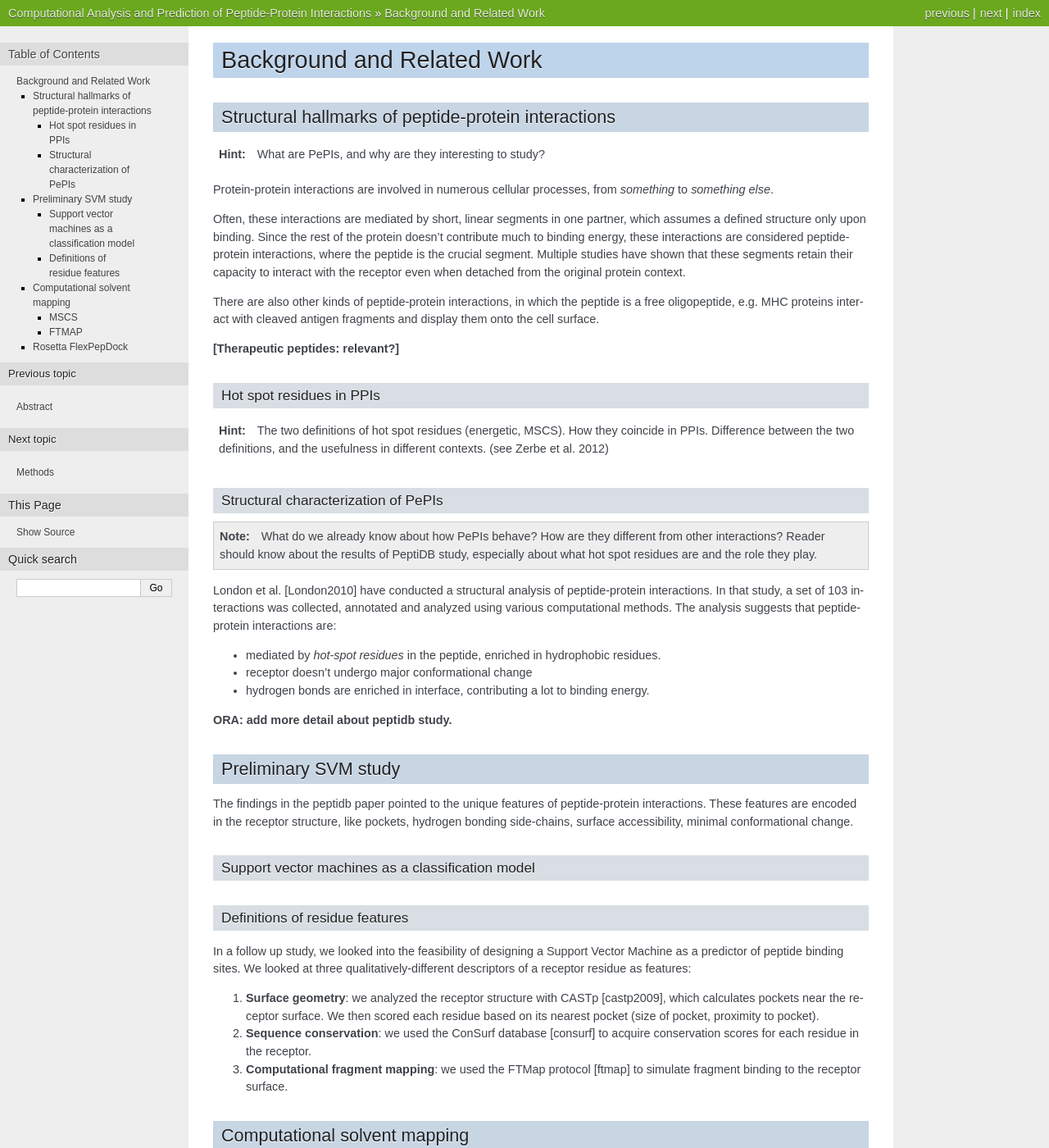
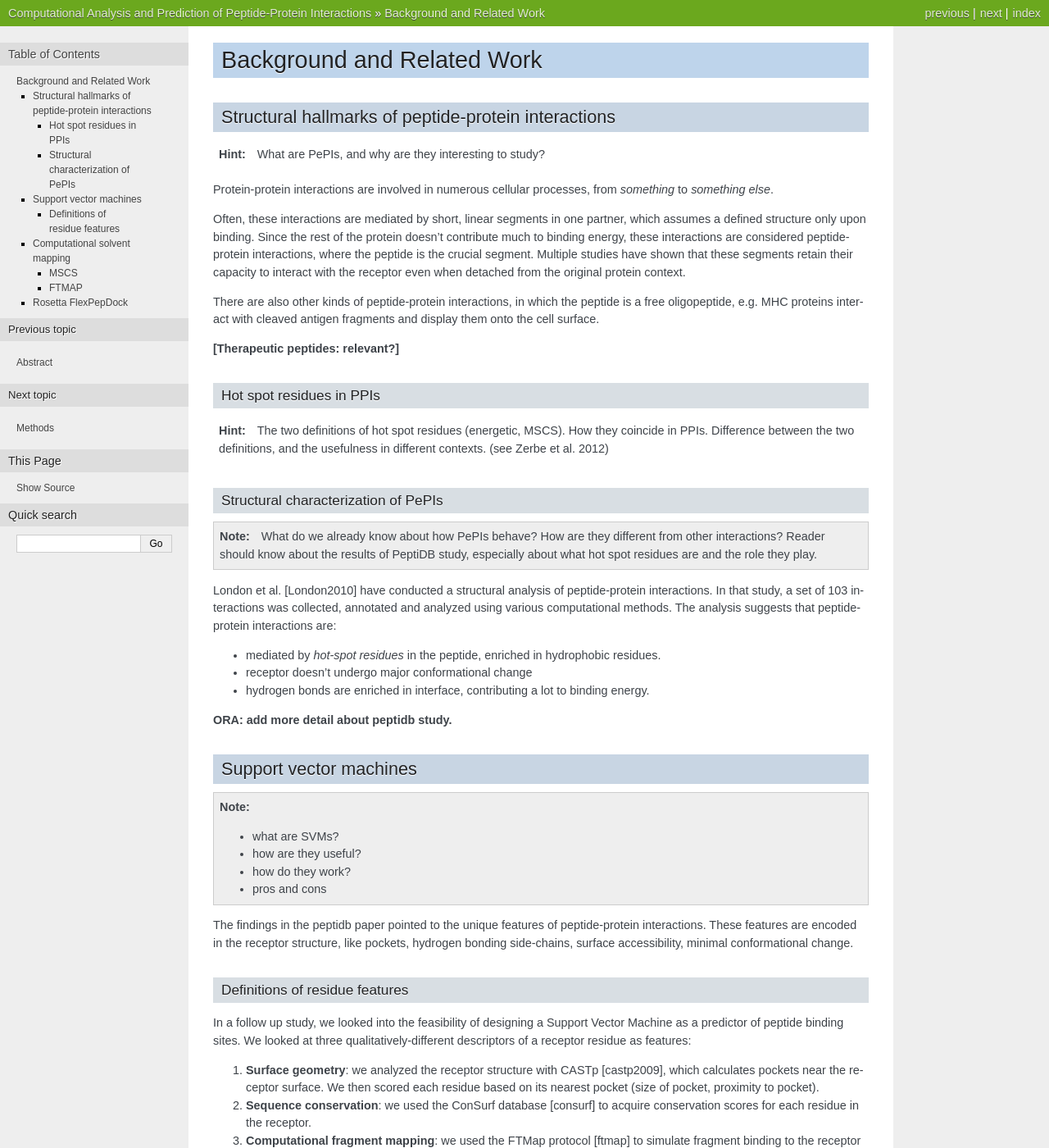
Before and after one commit to assaff/msc-thesis, a Sphinx documentation site: the page built from source/background.rst, in a window 1280 px wide and 1400 px high. Shown: the whole window at 82% size. Built offline with Sphinx 7.4.7, drawn with Linux system fonts in a browser that asks for light colours; formulas are drawn with MathJax 3.

Commit message:
reorganized SVM background

```diff
--- a/source/background.rst
+++ b/source/background.rst
@@ -77,17 +77,22 @@ methods. The analysis suggests that peptide-protein interactions are:
     * linear peptides: **something?**
     * helical peptides: **anything?**
 
-Preliminary SVM study
+Support vector machines
 -----------------------------
+
+.. note::
+
+    - what are SVMs?
+    - how are they useful?
+    - how do they work?
+    - pros and cons
+
 
 The findings in the peptidb paper pointed to the unique features of
 peptide-protein interactions.
 These features are encoded in the receptor structure, like pockets,
 hydrogen bonding side-chains, surface accessibility, minimal
 conformational change.
-
-Support vector machines as a classification model
-~~~~~~~~~~~~~~~~~~~~~~~~~~~~~~~~~~~~~~~~~~~~~~~~~
 
 Definitions of residue features
 ~~~~~~~~~~~~~~~~~~~~~~~~~~~~~~~~
```
